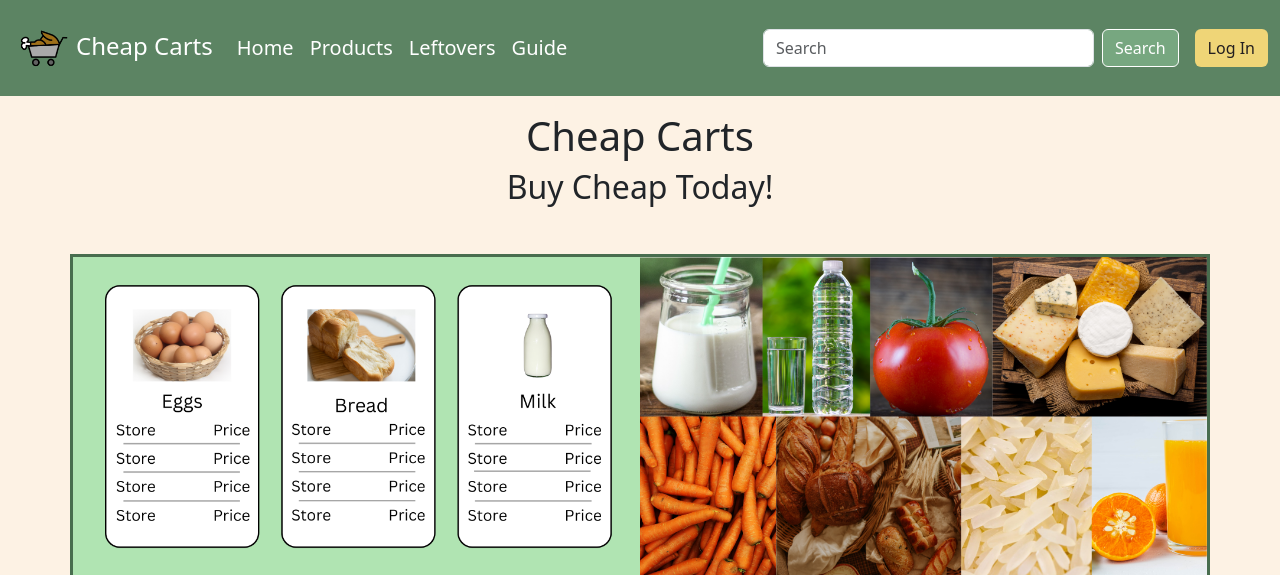
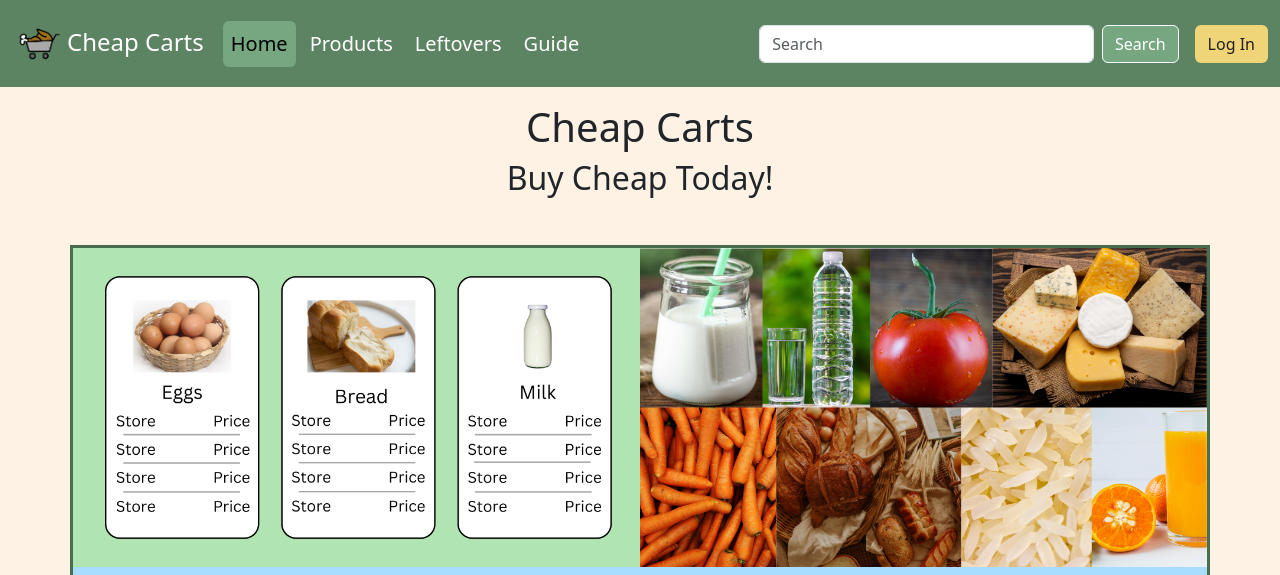
Before and after one commit to Brooklyn-STEAM/10041-Comparison-of-Online-Grocer-Prices-to-Assist-Low-Income-Families, a Flask app: page / in a window 1280 px wide. Shown: the top 575 px of the page. Run offline with Flask 3, Linux system fonts and the light colour scheme.

Commit message:
styled active links

```diff
--- a/static/styles.css
+++ b/static/styles.css
@@ -363,3 +363,19 @@ input:-webkit-autofill:active{
     background-color: #77A780;
     border-color: #5C8463;
 }
+
+.active-account {
+   color: #77A780;
+}
+
+.page-link {
+    margin-left: 3px;
+    margin-right: 3px;
+    border-radius: 5px;
+}
+
+.page-link:hover {
+    background-color: #77A780;
+    color: black;
+    border-radius: 5px;
+}
--- a/templates/components/navbar.html.jinja
+++ b/templates/components/navbar.html.jinja
@@ -1,14 +1,7 @@
-<head>
-<script>
-function search_page() {
-  location.replace("/search")
-}
-</script>
-</head>
-<nav class="navbar navbar-expand-lg primaryColor sticky-top fs-5 w-100 d-flex">
+<nav id="navbar" class="navbar navbar-expand-lg primaryColor sticky-top fs-5 w-100 d-flex">
   <div class="container-fluid">
     <a class="navbar text-White link-underline link-underline-opacity-0 fs-4" href="/">
-      <img src="/static/other_images/CheapCartsLogo.png" alt="Cheap Carts" width="64"  class="d-inline-block align-text-top">
+      <img src="/static/other_images/CheapCartsLogo.png" alt="Cheap Carts" width="55"  class="d-inline-block align-text-top">
       <p class="mb-1 me-3">Cheap Carts</p>
     </a>
 
@@ -19,16 +12,16 @@ function search_page() {
     <div class="collapse navbar-collapse" id="navbarSupportedContent">
       <ul class="navbar-nav me-auto mb-2 mb-lg-0">
         <li class="nav-item">
-          <a class="nav-link text-White" aria-current="page" href="/">Home</a>
+          <a class="page-link p-2 {% if request.path == '/' %}active-link rounded secondaryColor{%else%}text-White{%endif%} nav-link text-White" aria-current="page" href="/">Home</a>
         </li>
         <li class="nav-item">
-          <a class="nav-link text-White" href="/products">Products</a>
+          <a class="page-link p-2 {% if request.path == '/products' %}active-link rounded secondaryColor{%else%}text-White{%endif%} nav-link text-White" href="/products">Products</a>
         </li>
         <li class="nav-item">
-          <a class="nav-link text-White" href="/leftovers">Leftovers</a>
+          <a class="page-link p-2 {% if request.path == '/leftovers' %}active-link rounded secondaryColor{%else%}text-White{%endif%} nav-link text-White" href="/leftovers">Leftovers</a>
         </li>
         <li class="nav-item">
-          <a class="nav-link text-White" href="/guide">Guide</a>
+          <a class="page-link p-2 {% if request.path == '/guide' %}active-link rounded secondaryColor{%else%}text-White{%endif%} nav-link text-White" href="/guide">Guide</a>
         </li>
       </ul>
 
@@ -42,8 +35,8 @@ function search_page() {
             <button class="user-btn btn btn-secondary dropdown-toggle" type="button" data-bs-toggle="dropdown" aria-expanded="false">
               Hello, {{current_user.username}}!
             </button>
-            <ul class="dropdown-menu">
-              <li><a class="dropdown-item" href="/settings">Account</a></li>
+            <ul class="dropdown-menu dropdown-menu-end dropdown-menu-end-lg">
+              <li><a class="dropdown-item {% if request.path == '/settings' %} active-account fw-bold {%endif%}" href="/settings">Account</a></li>
               <li><hr class="dropdown-divider"></li>
               <li><a class="dropdown-item" href="/logout">Logout</a></li>
             </ul>
--- a/templates/search_results.html.jinja
+++ b/templates/search_results.html.jinja
@@ -38,8 +38,9 @@
       </div>
       <hr class="product-rule">
 
+
+      <h2>From <a href="/leftovers" class="search-header-link link-underline link-underline-opacity-0">Leftovers</a></h2>
       {%if saved_products | length > 0%}
-      <h2>From <a href="/leftovers" class="search-header-link link-underline link-underline-opacity-0">Leftovers</a></h2>
       <div class="overflow-auto">
         {%for item in saved_products%}
         <div class="search-card card mb-3" style="max-width: 540px;">
```
